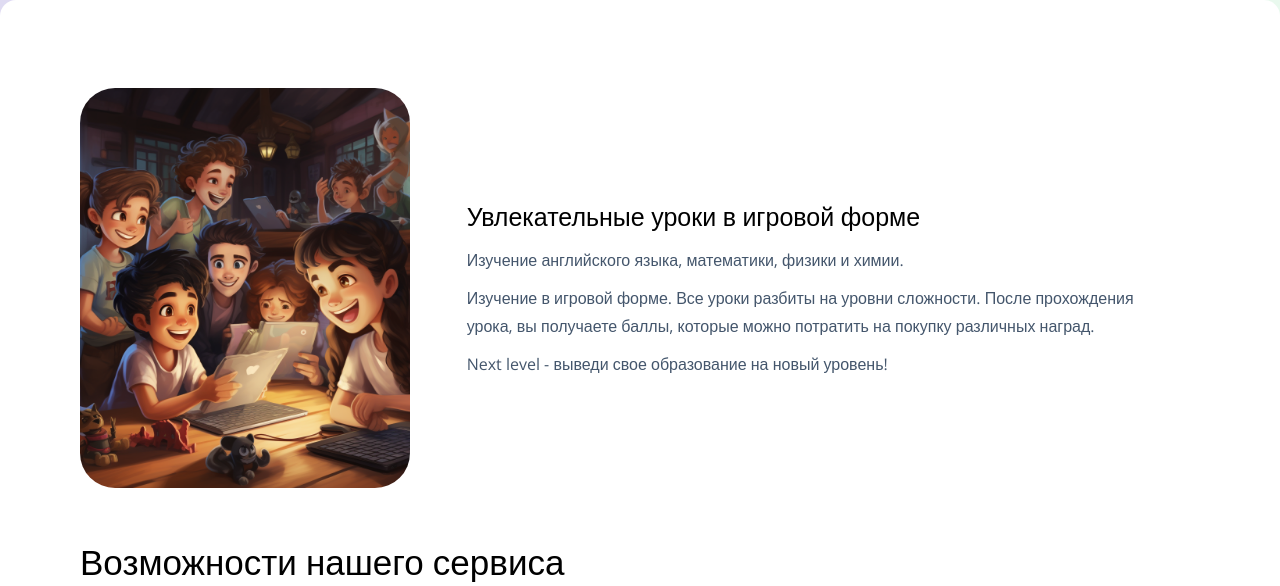
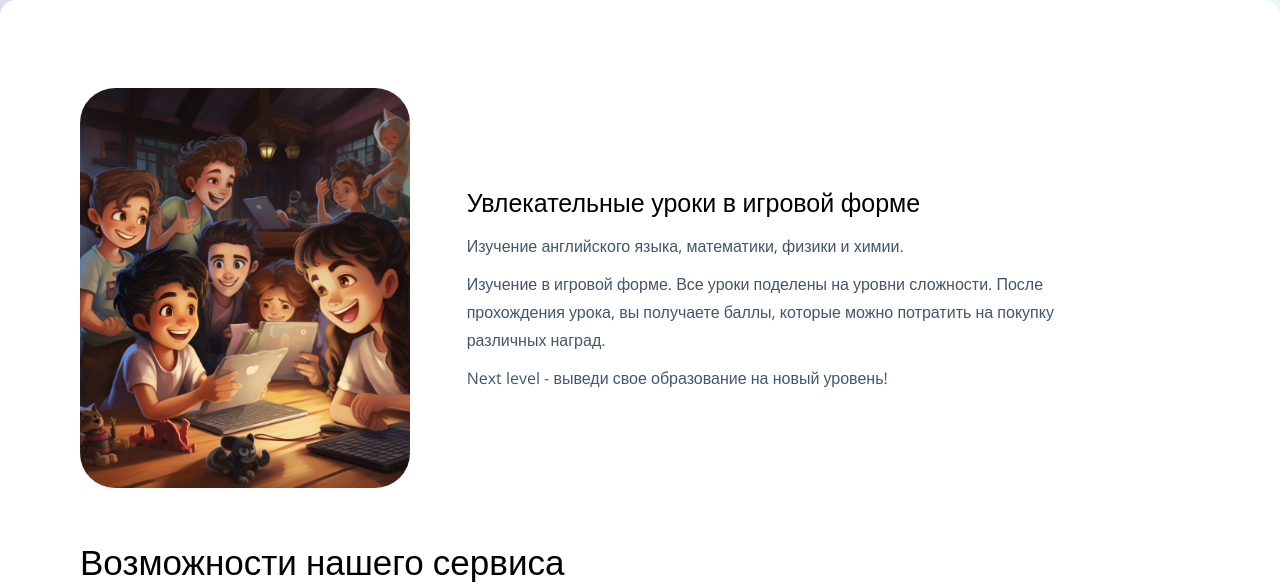
Before and after one commit to Minifets/next_level, a Symfony app: template templates/homepage/index.html.twig in a window 1280 px wide. Shown: the part 96-682 px from the top of the page. Run offline with Twig, Linux system fonts and the light colour scheme; the template is opened without the code that fills it, so the values that code supplies are empty; form fields are guessed from the names that the template uses; some libraries are stand-ins or nearby versions.

```diff
--- a/templates/homepage/index.html.twig
+++ b/templates/homepage/index.html.twig
@@ -27,7 +27,7 @@
                                 Изучение английского языка, математики, физики и химии.
                             </p>
                             <p class="text-gray-lite leading-7 mt-2.5 dark:text-color-910">
-                                Изучение в игровой форме. Все уроки разбиты на уровни сложности. После прохождения урока, вы получаете баллы, которые можно потратить на покупку различных наград.
+                                Изучение в игровой форме. Все уроки поделены на уровни сложности. После прохождения урока, вы получаете баллы, которые можно потратить на покупку различных наград.
                             </p>
                             <p class="text-gray-lite leading-7 mt-2.5 dark:text-color-910">
                                 Next level - выведи свое образование на новый уровень!
```
